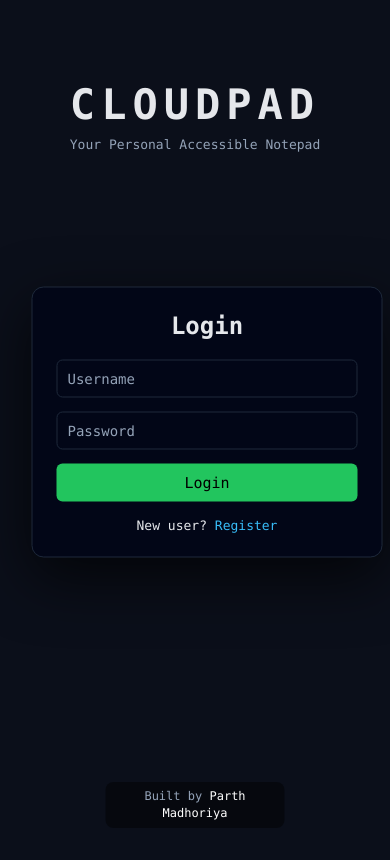
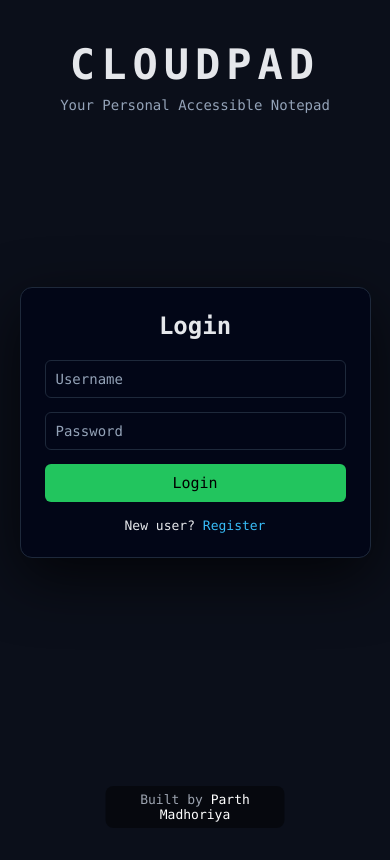
Before and after one commit to parthm21/cloudpad-backend, a website: page public/login.html in a window 390 px wide. Drawn offline with Linux system fonts and the light colour scheme.

Commit message:
final UI update

```diff
--- a/public/login.html
+++ b/public/login.html
@@ -13,7 +13,7 @@
   <link rel="stylesheet" href="mobile.css">
 
 </head>
-<body>
+<body class="auth-page">
   <div class="auth-header">
   <h1>CLOUDPAD</h1>
   <p>Your Personal Accessible Notepad</p>
--- a/public/mobile.css
+++ b/public/mobile.css
@@ -104,66 +104,7 @@
   }
 
 }
-/* ===============================
-   MOBILE LOGIN – ABSOLUTE FINAL
-================================ */
-@media (max-width: 768px) {
 
-  /* BODY */
-  body.auth-page {
-    min-height: 100vh;
-    position: relative;
-    padding: 0;
-  }
-
-  /* CLOUDPAD HEADER (TOP) */
-  .auth-header {
-    position: relative;
-    margin-top: 40px;
-    text-align: center;
-  }
-
-  .auth-header h1 {
-    font-size: 42px;
-    letter-spacing: 6px;
-  }
-
-  .auth-header p {
-    font-size: 13px;
-    margin-top: 4px;
-    color: #94a3b8;
-  }
-
-  /* LOGIN PORTAL – TRUE CENTER */
-  .auth-box {
-    position: absolute;
-    top: 50%;
-    left: 50%;
-    transform: translate(-50%, -50%);
-    width: 90%;
-    max-width: 360px;
-  }
-
-  /* BUILD BY (BOTTOM – 2 LINES) */
-  .corner-name {
-    position: fixed;
-    bottom: 16px;
-    left: 50%;
-    transform: translateX(-50%);
-    text-align: center;
-    font-size: 12px;
-    color: #94a3b8;
-    line-height: 1.4;
-  }
-
-  .corner-name span {
-    display: block;
-    font-size: 13px;
-    font-weight: 500;
-    color: #e5e7eb;
-  }
-
-}
 /* ===============================
    MOBILE – CLOCK RIGHT ALIGN
 ================================ */
@@ -368,3 +309,48 @@
     z-index: 9999;
   }
 }
+/* ===============================
+   MOBILE AUTH PERFECT CENTER FIX
+================================ */
+@media (max-width: 768px) {
+
+  body {
+    margin: 0;
+    padding: 0;
+    min-height: 100vh;
+  }
+
+  body.auth-page {
+    display: flex !important;
+    justify-content: center !important;
+    align-items: center !important;
+    min-height: 100vh;
+  }
+
+  .auth-header {
+    position: absolute;
+    top: 40px;
+    width: 100%;
+    text-align: center;
+  }
+
+  .auth-box {
+    position: relative !important;
+    transform: none !important;
+    top: auto !important;
+    left: auto !important;
+
+    width: 90%;
+    max-width: 360px;
+    margin: 0 auto;
+  }
+
+  .corner-name {
+    position: fixed;
+    bottom: 16px;
+    left: 50%;
+    transform: translateX(-50%);
+    text-align: center;
+  }
+
+}
```
Also changed, not shown: public/register.html (+1 -1 lines).
